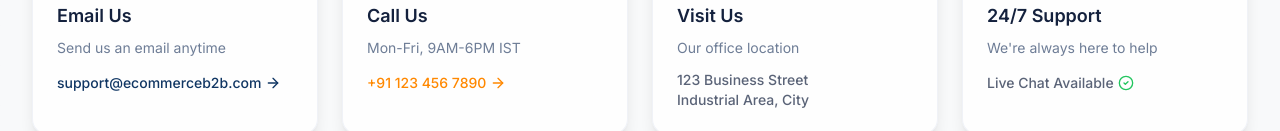
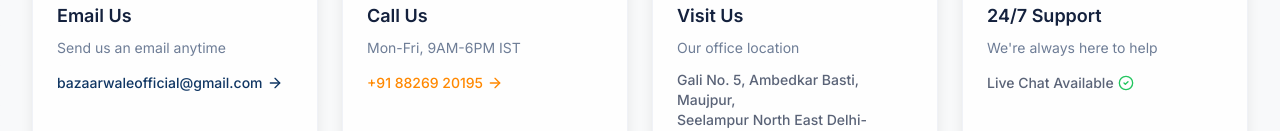
Before and after one commit to cyberlyadnan/ecommerce_frontend_bazaar_wale, a Next.js app: page /contact in a window 1280 px wide. Shown: the part 821-952 px from the top of the page. Built offline with nearby package versions, Linux system fonts and the light colour scheme; no server answers.

Commit message:
refactor: update contact information in ContactPage and Footer components

```diff
--- a/src/app/(customer)/contact/page.tsx
+++ b/src/app/(customer)/contact/page.tsx
@@ -89,10 +89,10 @@ export default function ContactPage() {
                 <h3 className="text-lg font-semibold text-foreground mb-2">Email Us</h3>
                 <p className="text-sm text-muted mb-3">Send us an email anytime</p>
                 <a
-                  href="mailto:support@ecommerceb2b.com"
+                  href="mailto:bazaarwaleofficial@gmail.com"
                   className="text-primary hover:text-primary/80 font-medium text-sm inline-flex items-center gap-1 group-hover:gap-2 transition-all"
                 >
-                  support@ecommerceb2b.com
+                  bazaarwaleofficial@gmail.com
                   <ArrowRight className="w-4 h-4" />
                 </a>
               </div>
@@ -108,10 +108,10 @@ export default function ContactPage() {
                 <h3 className="text-lg font-semibold text-foreground mb-2">Call Us</h3>
                 <p className="text-sm text-muted mb-3">Mon-Fri, 9AM-6PM IST</p>
                 <a
-                  href="tel:+911234567890"
+                  href="tel:+918826920195"
                   className="text-secondary hover:text-secondary/80 font-medium text-sm inline-flex items-center gap-1 group-hover:gap-2 transition-all"
                 >
-                  +91 123 456 7890
+                  +91 88269 20195
                   <ArrowRight className="w-4 h-4" />
                 </a>
               </div>
@@ -127,9 +127,7 @@ export default function ContactPage() {
                 <h3 className="text-lg font-semibold text-foreground mb-2">Visit Us</h3>
                 <p className="text-sm text-muted mb-3">Our office location</p>
                 <p className="text-foreground/70 font-medium text-sm">
-                  123 Business Street
-                  <br />
-                  Industrial Area, City
+                  Gali No. 5, Ambedkar Basti, Maujpur, <br />Seelampur North East Delhi-110053
                 </p>
               </div>
             </div>
--- a/src/components/layout/footer/Footer.tsx
+++ b/src/components/layout/footer/Footer.tsx
@@ -127,13 +127,13 @@ export function Footer() {
             {/* Contact Info */}
             <div className="space-y-3">
               <a
-                href="mailto:support@b2bcommerce.com"
+                href="mailto:bazaarwaleofficial@gmail.com"
                 className="flex items-center gap-3 text-muted hover:text-primary transition-colors group"
               >
                 <div className="w-8 h-8 rounded-lg bg-primary/10 flex items-center justify-center group-hover:bg-primary/20 transition-colors">
                   <Mail className="w-4 h-4 text-primary" />
                 </div>
-                <span className="text-sm">support@b2bcommerce.com</span>
+                <span className="text-sm">bazaarwaleofficial@gmail.com</span>
               </a>
 
               <a
@@ -143,14 +143,14 @@ export function Footer() {
                 <div className="w-8 h-8 rounded-lg bg-primary/10 flex items-center justify-center group-hover:bg-primary/20 transition-colors">
                   <Phone className="w-4 h-4 text-primary" />
                 </div>
-                <span className="text-sm">+1 (234) 567-890</span>
+                <span className="text-sm">+91 88269 20195</span>
               </a>
 
               <div className="flex items-start gap-3 text-muted">
                 <div className="w-8 h-8 rounded-lg bg-primary/10 flex items-center justify-center flex-shrink-0">
                   <MapPin className="w-4 h-4 text-primary" />
                 </div>
-                <span className="text-sm">123 Business Street, Suite 100<br />New York, NY 10001</span>
+                <span className="text-sm">Gali No. 5, Ambedkar Basti, Maujpur, <br />Seelampur North East Delhi-110053</span>
               </div>
             </div>
           </div>
```
